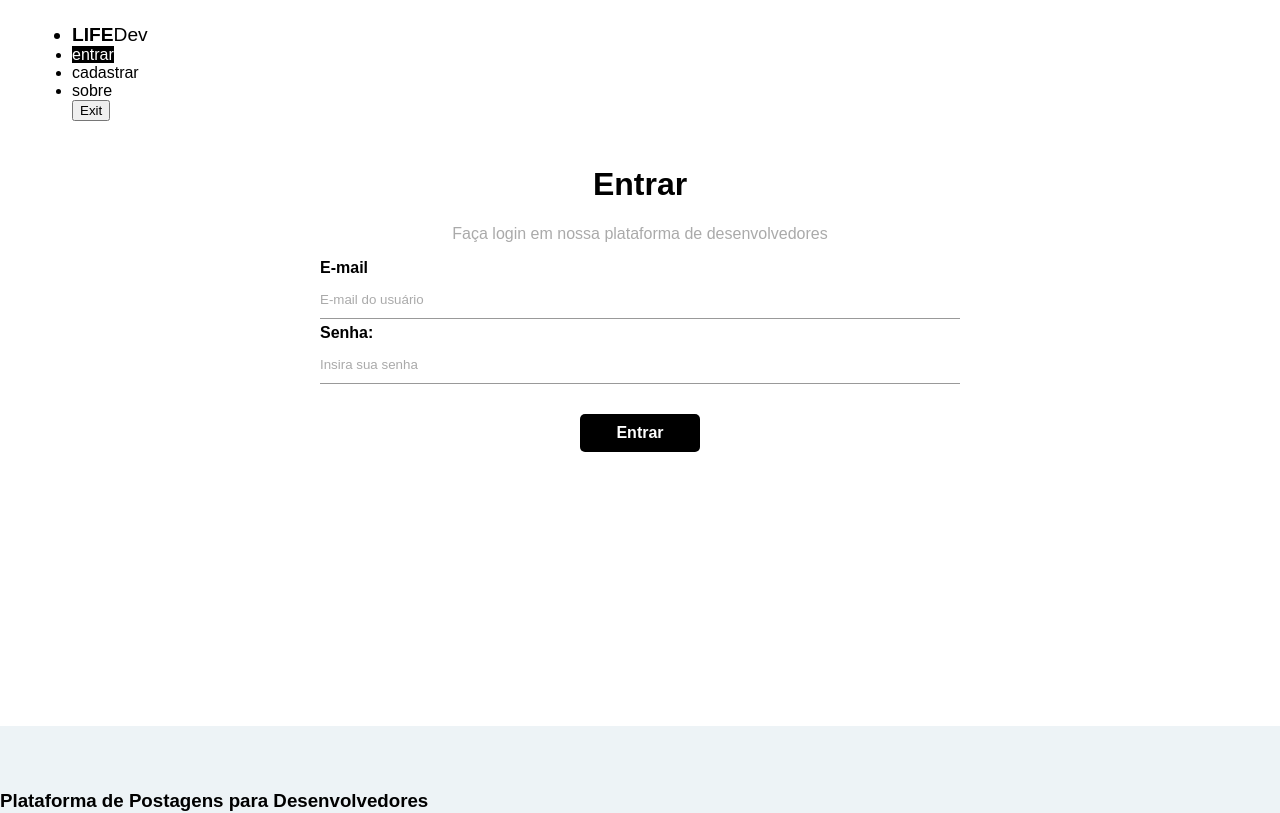
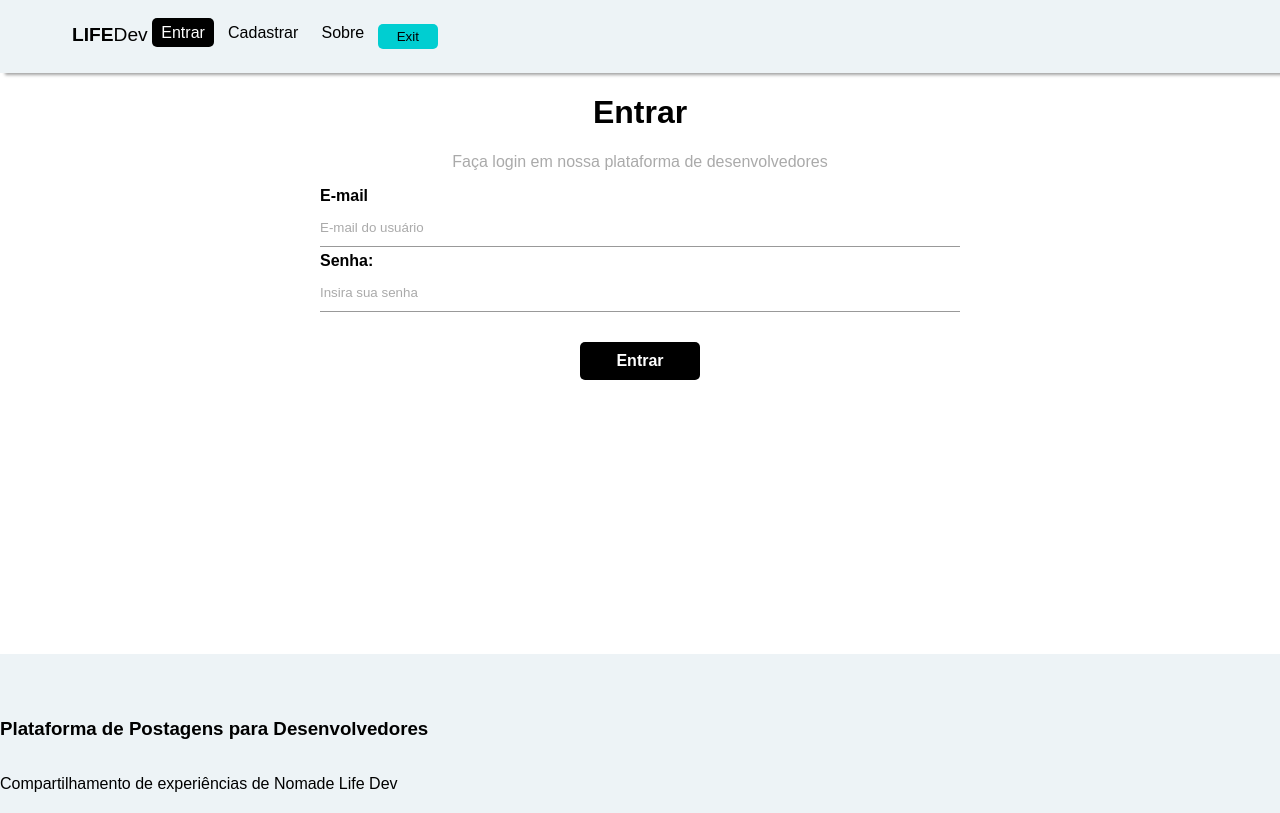
Before and after one commit to RamonSantos10/lifedev-calculadora-do-agricultor, a React (Vite) app: page /login in a window 1280 px wide. Shown: the top 813 px of the page. Built offline with nearby package versions, Linux system fonts and the light colour scheme; no server answers.

Commit message:
ajustes navbar

```diff
--- a/src/components/Navbar.jsx
+++ b/src/components/Navbar.jsx
@@ -1,7 +1,7 @@
-import styles from './Navbar.module.css'
-import { NavLink } from 'react-router-dom'
-import { useAuthentication } from '../hooks/useAuthentication'
-import { useAuthValue } from '../context/AuthContex'
+import styles from './Navbar.module.css';
+import { NavLink } from 'react-router-dom';
+import { useAuthentication } from '../hooks/useAuthentication';
+import { useAuthValue } from '../context/AuthContex';
 
 const Navbar = () => {
   const { logout } = useAuthentication()
@@ -10,7 +10,7 @@ const Navbar = () => {
   return (
     <>
       <nav className={styles.navbar}>
-        <ul className={styles.link_list}>
+        <ul className= {styles.links_list}>
           <NavLink to="/" className={styles.brand} activeClassName={styles.active}>
             <li><span>Life</span>Dev</li>
           </NavLink>
@@ -20,7 +20,7 @@ const Navbar = () => {
                 <NavLink
                   to='/login'
                   className={({ isActive }) => (isActive ? styles.active : "")}>
-                  entrar
+                  Entrar
                 </NavLink>
               </li>
 
@@ -28,7 +28,7 @@ const Navbar = () => {
                 <NavLink
                   to='/register'
                   className={({ isActive }) => (isActive ? styles.active : "")}>
-                  cadastrar
+                  Cadastrar
                 </NavLink>
               </li>
             </>
@@ -39,14 +39,14 @@ const Navbar = () => {
                 <NavLink
                   to='/dashboard'
                   className={({ isActive }) => (isActive ? styles.active : "")}>
-                  dashboard
+                  Dashboard
                 </NavLink>
               </li>
               <li>
                 <NavLink
                   to='/post/create'
                   className={({ isActive }) => (isActive ? styles.active : "")}>
-                  novo post
+                  Novo post
                 </NavLink>
               </li>
             </>
@@ -55,11 +55,11 @@ const Navbar = () => {
             <NavLink
               to='/about'
               className={({ isActive }) => (isActive ? styles.active : "")}>
-              sobre
+              Sobre
             </NavLink>
           </li>
 
-          <button onClick={logout} className={styles.exit}>Exit</button>
+          <button onClick={logout} className={styles.logout}>Exit</button>
         </ul>
       </nav>
     </>
--- a/src/components/Navbar.module.css
+++ b/src/components/Navbar.module.css
@@ -1,9 +1,10 @@
 .navbar{
     display: flex;
-    box-shadow: rgba(0, 0, 0, .15) 0px -2px 10 0px;
+    box-shadow: 5px 2px 3px  rgba(0, 0, 0, 0.37);
     justify-content: space-between;
     align-items: center;
     padding: .5em 2em;
+    background-color: #edf3f6;
 }
 
 .brand{
@@ -18,6 +19,7 @@
 .links_list{
     display: flex;
     list-style: none;
+    gap: 4px;
 }
 
 .links_list li a{
@@ -27,12 +29,13 @@
 .active{
     background-color: #000;
     color: #fff;
+    border-radius: 5px;
 }
 .logout{
     width: 60px;
     background-color: darkturquoise;
     border: none;
-    border-radius: 10px;
+    border-radius: 5px;
     padding: 5px;
     cursor: pointer;
 }
```
